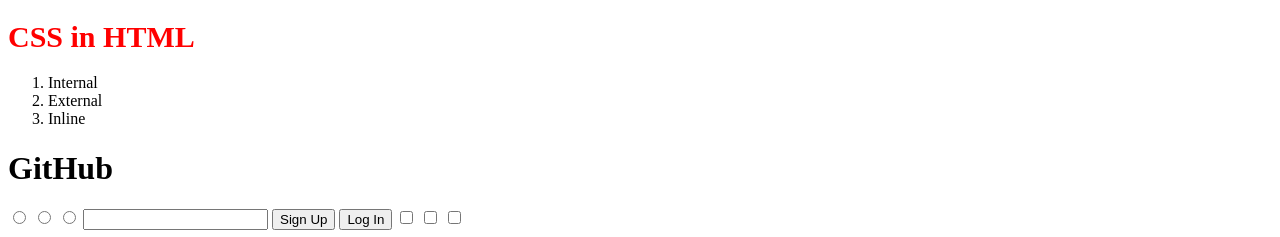
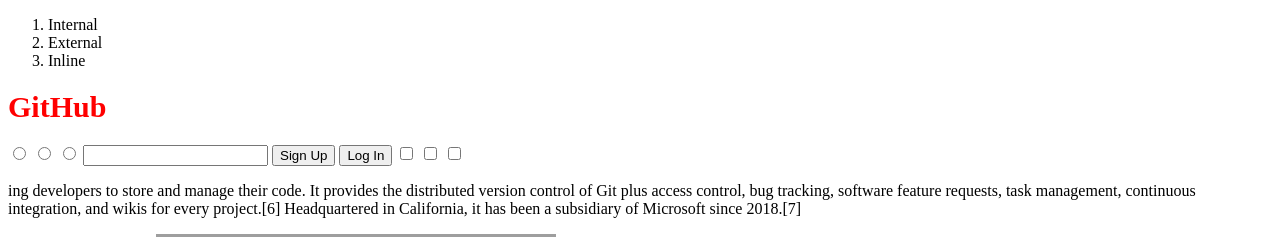
Before and after one commit to tonynguyenbk/f8-courses, a plain HTML site: page html-css/index.html in a window 1280 px wide. Shown: the top 237 px of the page. Drawn offline with Linux system fonts and the light colour scheme; grey boxes are pictures that could not be loaded.

Commit message:
Add link css to html

```diff
--- a/html-css/index.html
+++ b/html-css/index.html
@@ -4,7 +4,7 @@
     <head>
         <title>Ví dụ cấu trúc file HTML</title>
         <meta charset="utf-8">
-        <!-- <link rel="stylesheet" href="main.css"> -->
+        <link rel="stylesheet" href="main.css">
         <!-- <style>
             h1 {
                 color: red;
@@ -16,7 +16,7 @@
     <!-- Phần thân -->
     <body>
         <div>
-            <h1 style="color: red; font-size: 30px;">CSS in HTML</h1>
+            <!-- <h1 style="color: red; font-size: 30px;">CSS in HTML</h1> -->
             <ol>
                 <li>Internal</li>
                 <li>External</li>
```
